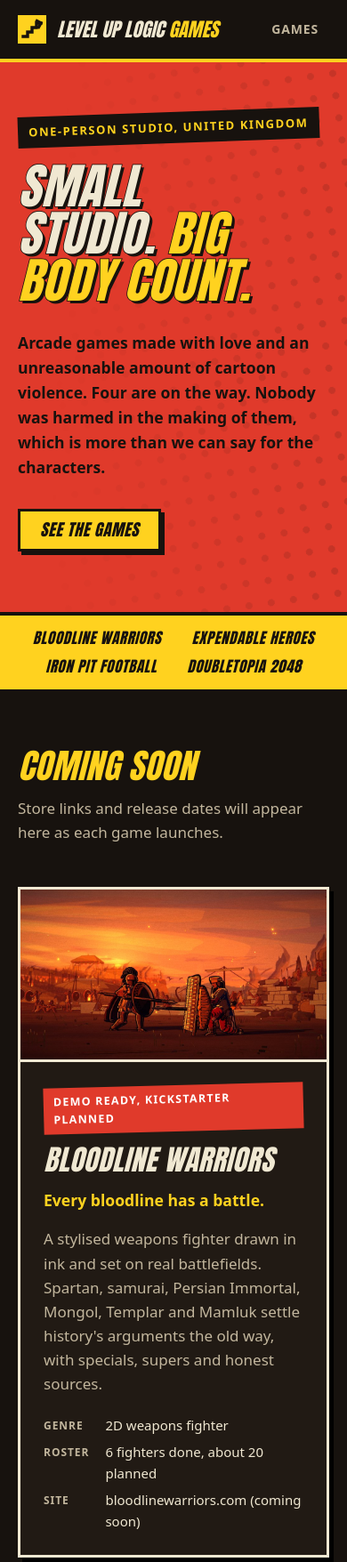
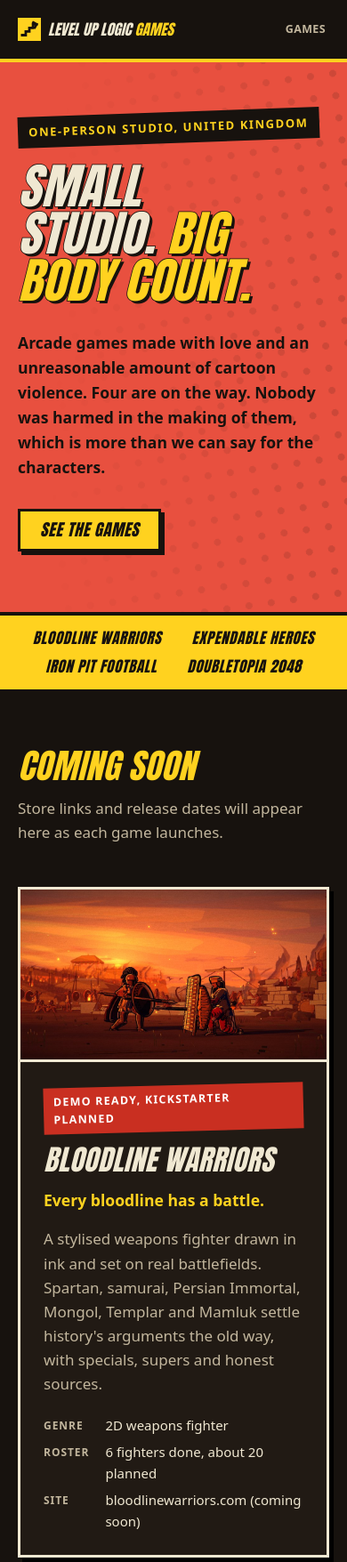
Before and after one commit to cryptopoly/LevelUpLogic-Games-Site, a plain HTML site: page index.html in a window 390 px wide. Shown: the top 1756 px of the page at 89% size. Drawn offline with Linux system fonts and the light colour scheme.

Commit message:
Publish from LevelUpLogicLtd 1326b64

```diff
--- a/styles.css
+++ b/styles.css
@@ -53,7 +53,7 @@ h1, h2, h3 { margin: 0; font-family: var(--display); font-weight: 400; font-styl
 .on-dark .btn, .btn.on-dark { border-color: var(--paper); box-shadow: 4px 4px 0 rgba(0, 0, 0, 0.6); }
 
 /* hero */
-.hero { position: relative; background: var(--red); color: var(--ink); padding: 84px 0 96px; overflow: hidden; border-bottom: 4px solid var(--ink); }
+.hero { position: relative; background: #e8503f; color: var(--ink); padding: 84px 0 96px; overflow: hidden; border-bottom: 4px solid var(--ink); }
 .hero::before {
   content: ""; position: absolute; inset: 0; pointer-events: none; opacity: 0.2;
   background-image: radial-gradient(var(--ink) 22%, transparent 23%);
@@ -87,7 +87,7 @@ h1, h2, h3 { margin: 0; font-family: var(--display); font-weight: 400; font-styl
 .game-art.phone img { object-fit: contain; padding: 22px 0; }
 .game-body { padding: 36px; display: flex; flex-direction: column; gap: 16px; justify-content: center; }
 .status { align-self: flex-start; font-weight: 800; font-size: 12.5px; letter-spacing: 0.1em; text-transform: uppercase; padding: 6px 11px; background: var(--yellow); color: var(--ink); transform: rotate(-1.5deg); }
-.status.red { background: var(--red); color: #fff; }
+.status.red { background: #c92f21; color: #fff; }
 .game h3 { font-size: clamp(2rem, 4.4vw, 3.1rem); }
 .game .tagline { font-weight: 700; color: var(--yellow); font-size: 1.1rem; }
 .game p { color: var(--muted); }
@@ -114,7 +114,7 @@ footer { padding: 40px 0 48px; font-size: 14.5px; color: var(--muted); }
 footer .wrap { display: grid; grid-template-columns: 1.4fr 1fr; gap: 32px; }
 footer address { font-style: normal; margin-top: 10px; line-height: 1.7; }
 footer nav { display: flex; flex-wrap: wrap; gap: 6px 22px; justify-content: flex-end; align-content: start; }
-footer a { text-decoration: none; padding: 6px 0; }
+footer a { text-decoration: none; padding: 6px 0; display: inline-block; min-width: 24px; }
 footer a:hover { color: var(--yellow); text-decoration: underline; }
 
 /* legal */
@@ -134,12 +134,16 @@ footer a:hover { color: var(--yellow); text-decoration: underline; }
   .game-art, .game:nth-of-type(even) .game-art { order: 0; min-height: 0; aspect-ratio: 16 / 9; border: 0; border-bottom: 3px solid var(--paper); }
   .game-art.phone { aspect-ratio: 4 / 3; }
   .game-body { padding: 26px; }
+  .game > * { min-width: 0; }
   .studio .wrap { grid-template-columns: 1fr; }
   footer .wrap { grid-template-columns: 1fr; }
   footer nav { justify-content: flex-start; }
 }
 @media (max-width: 640px) {
   .nav-links a:not(.keep) { display: none; }
+  .brand { font-size: 1.05rem; gap: 8px; }
+  .brand svg { width: 26px; height: 26px; }
+  .nav-links a { font-size: 12.5px; padding: 12px 4px; letter-spacing: 0.03em; }
   .hero { padding: 56px 0 68px; }
   .hero h1 { -webkit-text-stroke: 1.5px var(--ink); text-shadow: 3px 3px 0 var(--ink); }
   .games { padding-top: 64px; }
@@ -149,3 +153,8 @@ footer a:hover { color: var(--yellow); text-decoration: underline; }
   html { scroll-behavior: auto; }
   * { transition: none !important; }
 }
+
+@media (max-width: 360px) {
+  .brand span { display: none; }
+  .game-body { padding: 20px; }
+}
```
Also changed, not shown: privacy.html (+3 -0 lines).
